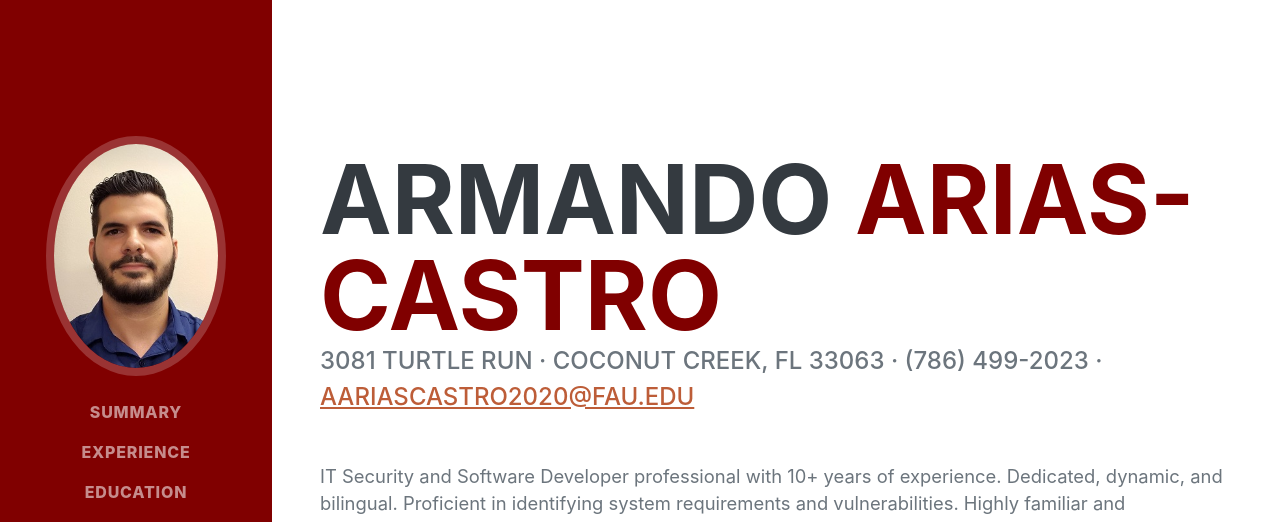
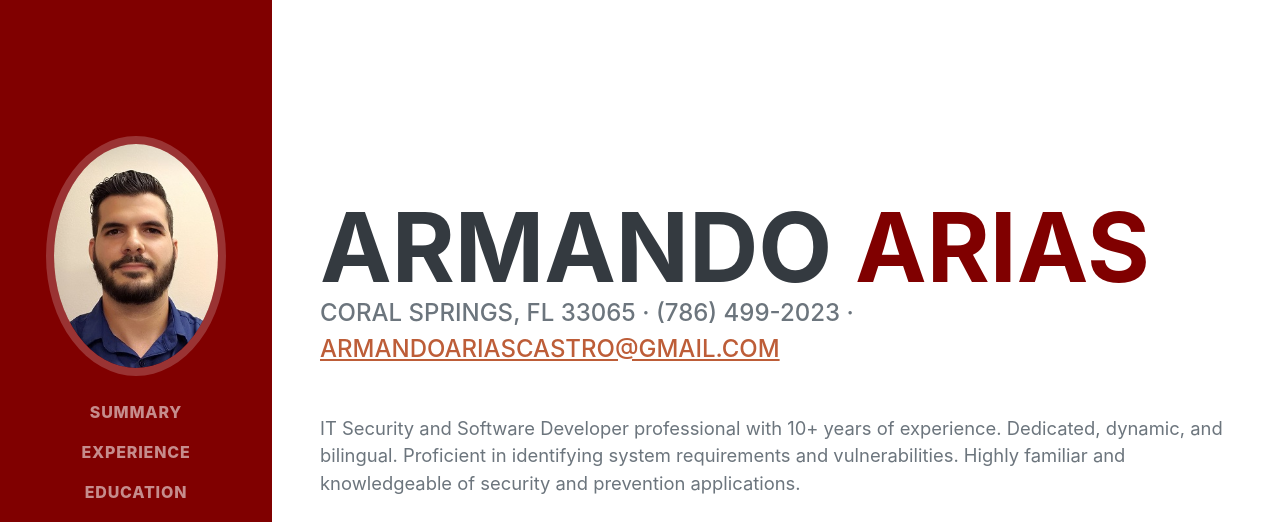
Before and after one commit to armandoariascastro/resume, a plain HTML site: page index.html in a window 1280 px wide. Shown: the top 522 px of the page. Drawn offline with nearby package versions, Linux system fonts and the light colour scheme; a web font is replaced by a local one.

Commit message:
Testing index page edits

```diff
--- a/index.html
+++ b/index.html
@@ -45,11 +45,11 @@
                 <div class="resume-section-content">
                     <h1 class="mb-0">
                         Armando
-                        <span class="text-primary">Arias-Castro</span>
+                        <span class="text-primary">Arias</span>
                     </h1>
                     <div class="subheading mb-5">
-                        3081 Turtle run · Coconut Creek, FL 33063 · (786) 499-2023 ·
-                        <a href="mailto:aariascastro2020@fau.edu">aariascastro2020@fau.edu</a>
+                        Coral Springs, FL 33065 · (786) 499-2023 ·
+                        <a href="mailto:armandoariascastro@gmail.com">armandoariascastro@gmail.com</a>
                     </div>
                     <p class="lead mb-5">IT Security and Software Developer professional with 10+ years of experience. Dedicated, dynamic, and bilingual. Proficient in identifying system requirements and vulnerabilities. Highly familiar and knowledgeable of security and prevention applications.</p>
                     <div class="social-icons">
```
